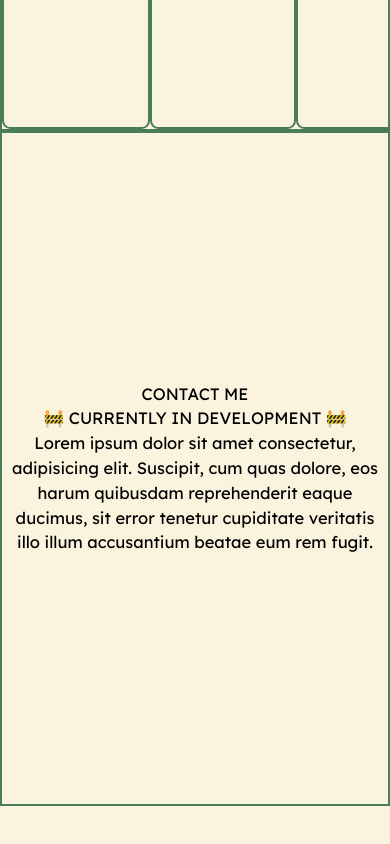
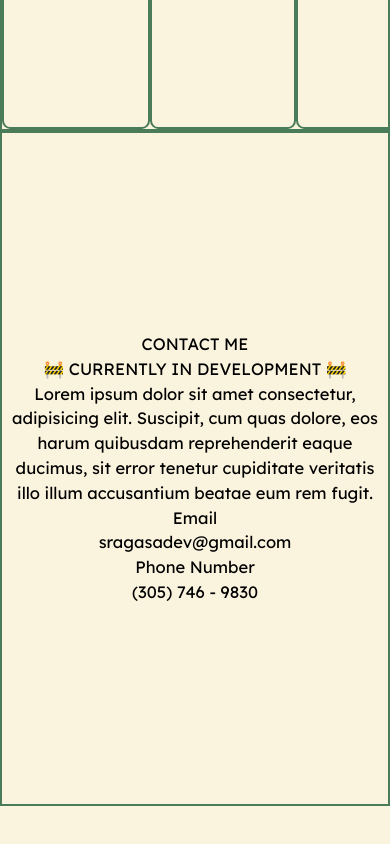
Before and after one commit to sragasadev/Portfolio, a React (Vite) app in the folder Portfolio/: page / in a window 390 px wide. Shown: the part 6806-7650 px from the top of the page. Built offline with nearby package versions, Linux system fonts and the light colour scheme.

Commit message:
Added email and phone number to contact me

```diff
--- a/Portfolio/src/components/ContactMe.jsx
+++ b/Portfolio/src/components/ContactMe.jsx
@@ -11,6 +11,10 @@ function ContactMe() {
 				reprehenderit eaque ducimus, sit error tenetur cupiditate veritatis illo illum accusantium beatae eum
 				rem fugit.
 			</p>
+			<h2>Email</h2>
+			<h3>sragasadev@gmail.com</h3>
+			<h2>Phone Number</h2>
+			<h3>(305) 746 - 9830</h3>
 		</section>
 	);
 }
```
